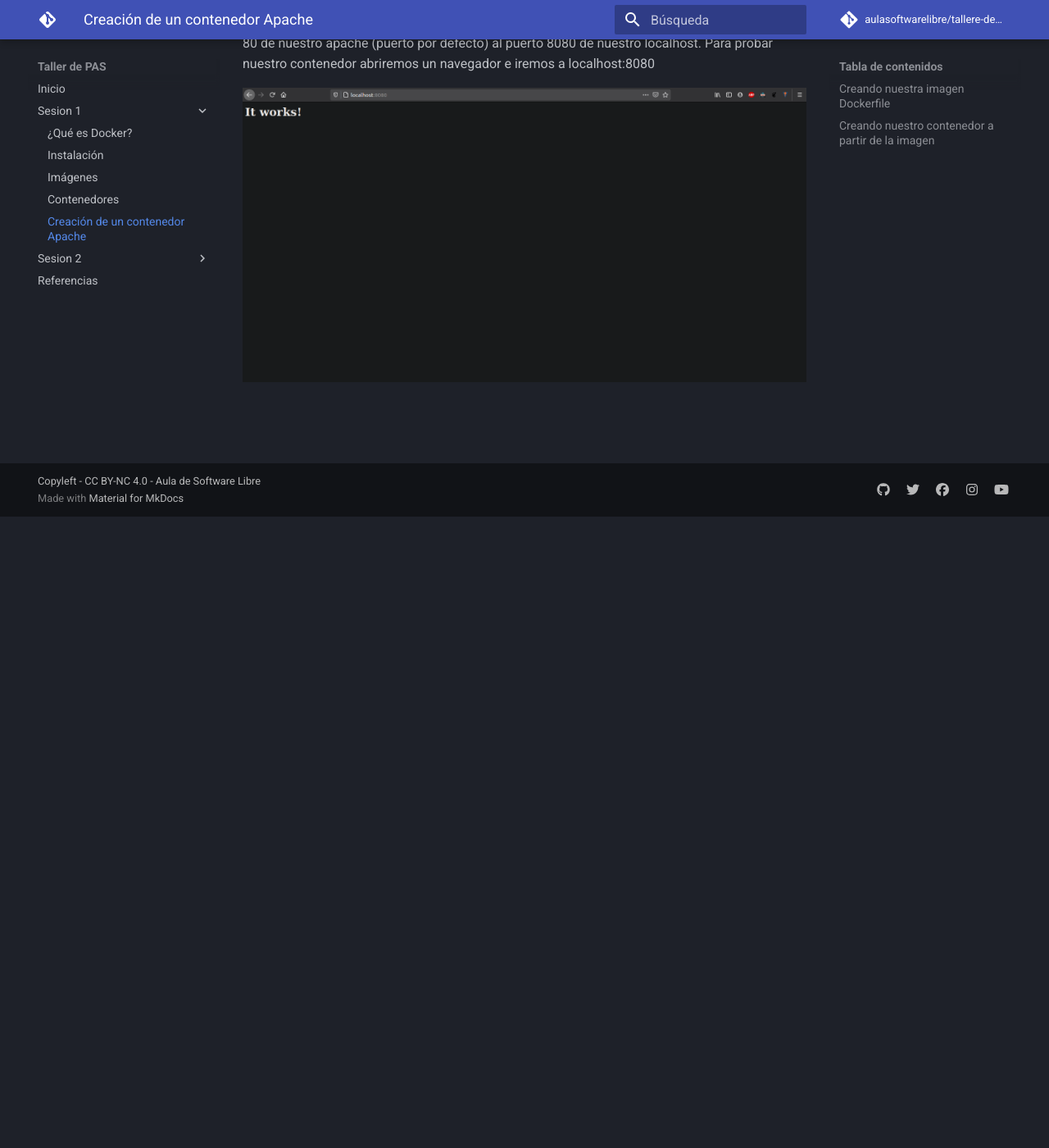
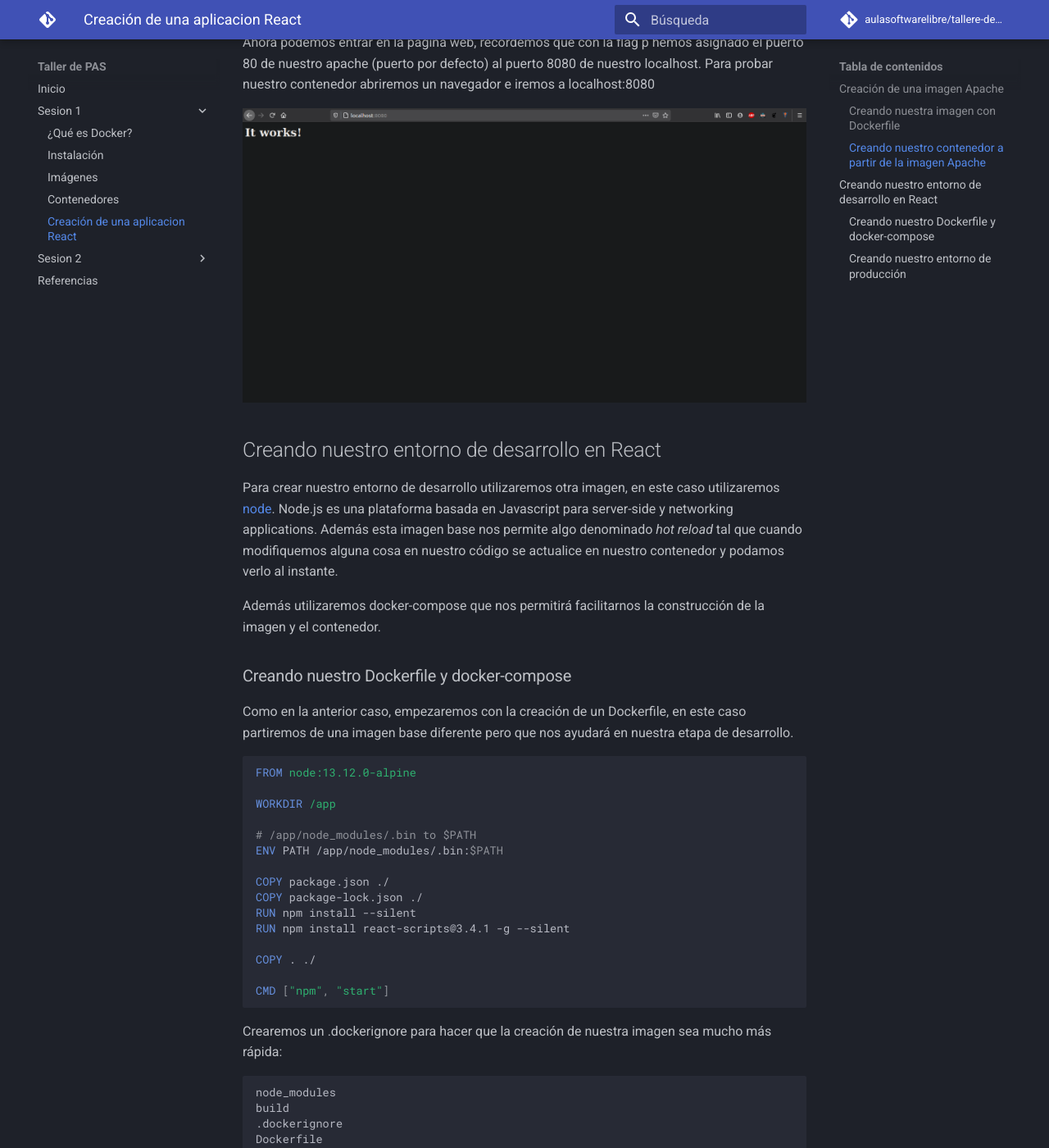
Before and after one commit to aulasoftwarelibre/taller-de-pas, an MkDocs documentation site: the page built from docs/Sesion-1/Apache.md, in a window 1280 px wide and 1400 px high, scrolled down 1337 px. Shown: the whole window at 82% size. Built offline with MkDocs 1.6.1 and Material for MkDocs 9.7.7, drawn with Linux system fonts in a browser that asks for light colours; comment, search, counter and statistics services are not loaded; before the commit the page ends 1967 px from its top, so only the background shows below that; some of the changed text lies outside the part shown.

Commit message:
Amplified example docs

````diff
--- a/docs/Sesion-1/Apache.md
+++ b/docs/Sesion-1/Apache.md
@@ -1,10 +1,13 @@
-# Creación de un contenedor Apache
+# Creación de una aplicacion React
+
+
+## Creación de una imagen Apache
 
 Para la creación de este servidor utilizaremos la imagen [httpd](https://hub.docker.com/_/httpd), en la que haremos deploy de un servidor Apache, para más adelante en el workshop, hagamos deployment de un frontend en React a través de esta imagen.
 
 [ ! ] El repositorio desde el que empezamos es: [https://github.com/mark-doblefilo/pas-workshop](https://github.com/mark-doblefilo/pas-workshop) o también podemos utilizar: _npx create-react-app pas-workshop_
 
-## Creando nuestra imagen Dockerfile
+### Creando nuestra imagen con Dockerfile
 
 Primero de todo, para generar una imagen a partir de la imagen base httpd, necesitaremos crear nuestra propia imagen. Para ello creamos el archivo Dockerfile:
 
@@ -54,4 +57,119 @@
 
 ![Prueba localhost](images/apache-img1.png)
 
-##
+## Creando nuestro entorno de desarrollo en React
+
+Para crear nuestro entorno de desarrollo utilizaremos otra imagen, en este caso utilizaremos [node](https://hub.docker.com/_/node). Node.js es una plataforma basada en Javascript para server-side y networking applications. Además esta imagen base nos permite algo denominado _hot reload_ tal que cuando modifiquemos alguna cosa en nuestro código se actualice en nuestro contenedor y podamos verlo al instante.
+
+Además utilizaremos docker-compose que nos permitirá facilitarnos la construcción de la imagen y el contenedor.
+
+### Creando nuestro Dockerfile y docker-compose
+
+Como en la anterior caso, empezaremos con la creación de un Dockerfile, en este caso partiremos de una imagen base diferente pero que nos ayudará en nuestra etapa de desarrollo.
+
+```Docker
+FROM node:13.12.0-alpine
+
+WORKDIR /app
+
+# /app/node_modules/.bin to $PATH
+ENV PATH /app/node_modules/.bin:$PATH
+
+COPY package.json ./
+COPY package-lock.json ./
+RUN npm install --silent
+RUN npm install react-scripts@3.4.1 -g --silent
+
+COPY . ./
+
+CMD ["npm", "start"]
+```
+
+Crearemos un .dockerignore para hacer que la creación de nuestra imagen sea mucho más rápida:
+
+```
+node_modules
+build
+.dockerignore
+Dockerfile
+Dockerfile.prod
+```
+
+Y por último crearemos el docker-compose.yml:
+```yaml
+version: '3.7'
+
+services:
+       react-service:
+                container_name: react-container
+                build:
+                        context: .
+                        dockerfile: Dockerfile
+                volumes:
+                        - '.:/app'
+                        - '/app/node_modules'
+                ports:
+                        - 8080:3000
+                environment:
+                        - CHOKIDAR_USEPOLLING=true
+```
+
+### Creando nuestro entorno de producción
+
+Seguiremos con los mismos pasos (Dockerfile y docker-compose):
+
+**Dockerfile.prod**
+```Docker
+# STAGE 1
+FROM node:13.12.0-alpine as build
+
+WORKDIR /app
+
+# /app/node_modules/.bin to $PATH
+ENV PATH /app/node_modules/.bin:$PATH
+
+COPY package.json ./
+COPY package-lock.json ./
+RUN npm ci --silent
+RUN npm install react-scripts@3.4.1 -g --silent
+
+COPY . ./
+
+RUN npm run build
+
+# STAGE 2
+FROM httpd
+COPY --from=build /app/build /usr/local/apache2/htdocs
+
+EXPOSE 80
+
+CMD ["httpd-foreground"]
+```
+
+**docker-compose.prod.yml**
+```yaml
+version: '3.7'
+
+services:
+        react-prod:
+                container_name: react-prod
+                build:
+                        context: .
+                        dockerfile: Dockerfile.prod
+                ports:
+                        - '80:80'
+```
+
+Para ejecutar nuestros servicios de producción utilizaremos:
+
+```shell
+docker-compose -f "docker-compose.prod.yml" up -d --build
+```
+
+!!! importante
+    El comando _docker-compose ps_ nos mostrará los servicios de un fichero (por defecto: docker-compose.yml). Si nuestro fichero tiene un nombre diferente, entonces lo tendremos que indicar con la flag -f "example.yml".
+
+Y ya tendremos nuestro React dockerizado y en producción, el puerto indicado es 80 (conexiones http), entonces al abrir un navegador y poner en la URL:
+
+**localhost:80**
+![Producción](images/apache-img2.png)
````
Also changed, not shown: other parts of docs/Sesion-1/Apache.md (+1 -1 lines), docs/Sesion-1/images/apache-img2.png (added).
